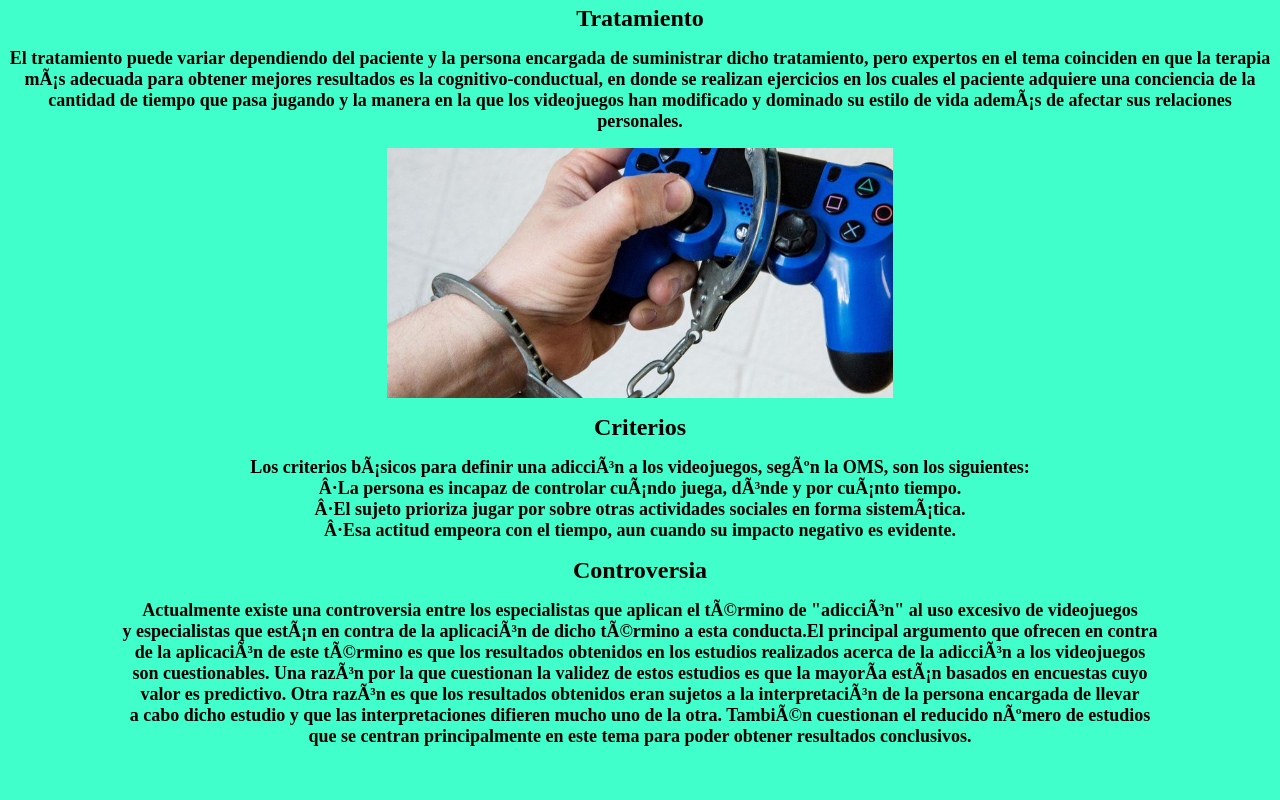
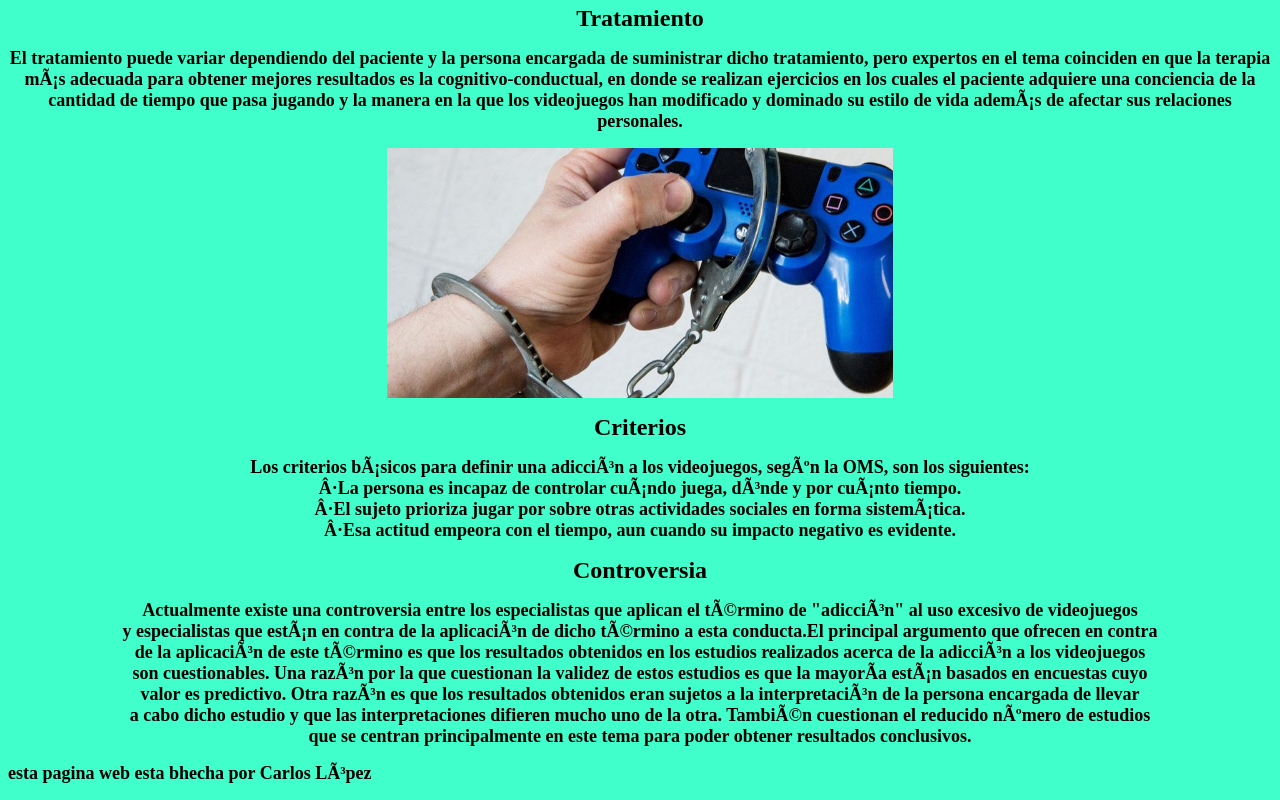
Before and after one commit to charlycrack/web-de-charly, a plain HTML site: page index.html in a window 1280 px wide. Shown: the part 1136-1936 px from the top of the page. Before the commit the page ends 1899 px from the top, so only its background shows below. Drawn offline with Linux system fonts and the light colour scheme.

Commit message:
Update index.html

```diff
--- a/index.html
+++ b/index.html
@@ -50,5 +50,6 @@ Síndrome del túnel carpiano</font></p>
     valor es predictivo. Otra razón es que los resultados obtenidos eran sujetos a la interpretación de la persona encargada de llevar<br clear="top">
     a cabo dicho estudio y que las interpretaciones difieren mucho uno de la otra. También cuestionan el reducido número de estudios<br clear="top">
     que se centran principalmente en este tema para poder obtener resultados conclusivos.</font></p>
+  <p><font size="+1">esta pagina web esta bhecha por Carlos López</font></p>
   </body>
 </html>
```
